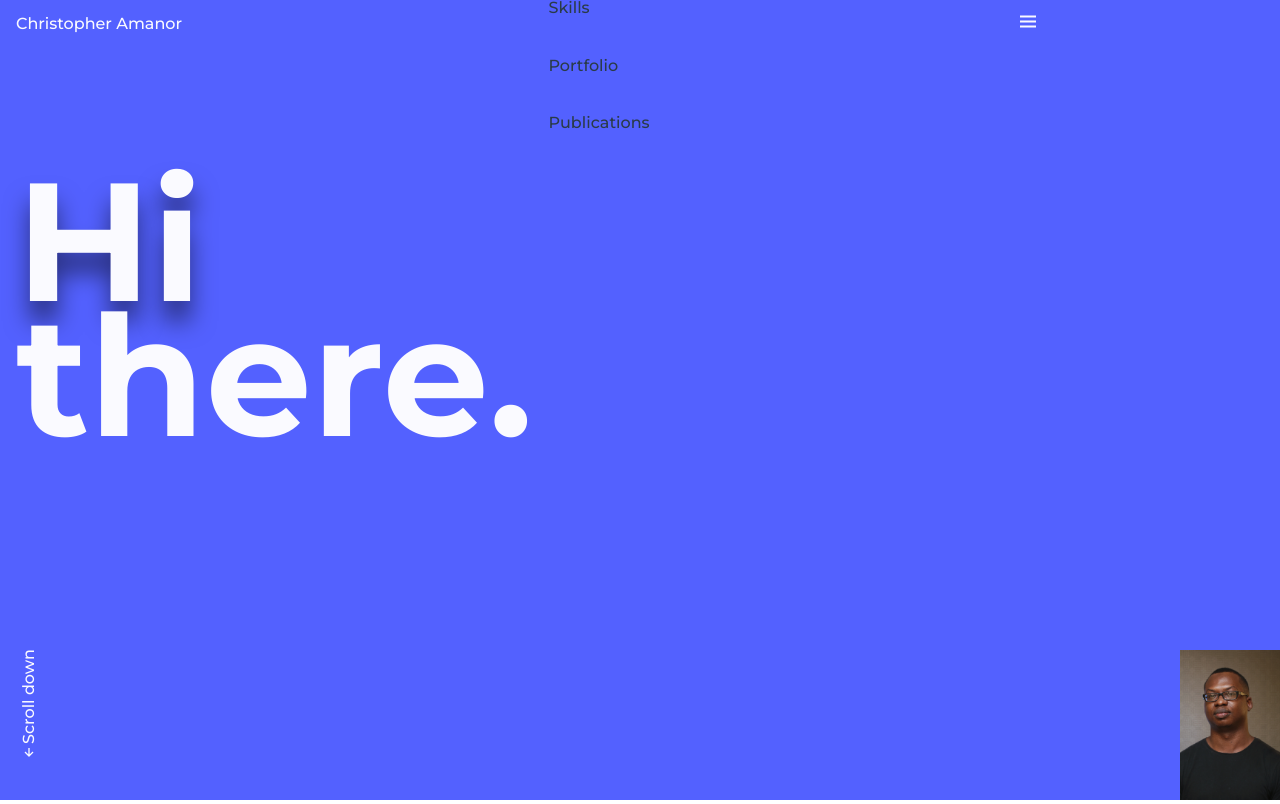
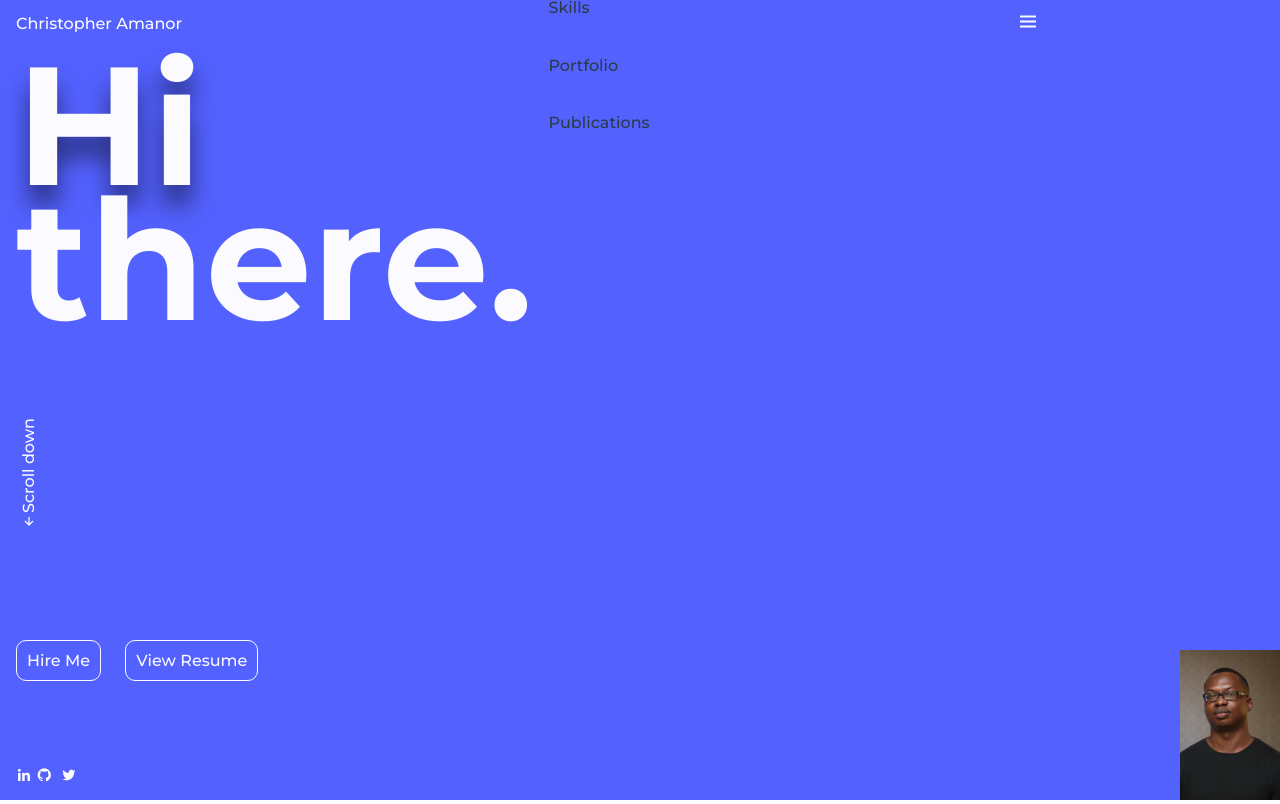
Before and after one commit to krys2fa/portfolio, a plain HTML site: page index.html in a window 1280 px wide. Shown: the top 804 px of the page. Drawn offline with nearby package versions, Linux system fonts and the light colour scheme.

Commit message:
Add action icon buttons to home page

```diff
--- a/assets/css/styles.css
+++ b/assets/css/styles.css
@@ -331,3 +331,15 @@ img {
 	margin-right: 20px;
 	cursor: pointer;
 }
+
+.action-buttons,
+.about-social-white {
+  color: var(--white-color);
+}
+
+.action-buttons {
+  border: 1px solid;
+	padding: 10px;
+	border-radius: 10px;
+	margin-right: 20px;
+}
--- a/index.html
+++ b/index.html
@@ -43,6 +43,18 @@
         <div class="home-scroll">
           <a href="#about" class="home-scroll-link"><i class="bx bx-up-arrow-alt"></i>Scroll down</a>
         </div>
+
+        <div>
+          <a class="action-buttons" target="_blank" href="mailto:christopher.k.amanor@gmail.com">Hire Me</a>
+          <a class="action-buttons" target="_blank" href="https://drive.google.com/file/d/1iXd-1thA0No7lRGFdefnDGzP2g9sdHGw/view?usp=sharing">View Resume</a>
+        </div>
+
+        <div class="about-social-white">
+            <a href="#" class="about-social-white"><i class="bx bxl-linkedin"></i></a>
+            <a href="#" class="about-social-white"><i class="bx bxl-github"></i></a>
+            <a href="#" class="about-social-white"><i class="bx bxl-angelist"></i></a>
+            <a href="#" class="about-social-white"><i class="bx bxl-twitter"></i></a>
+          </div>
 
         <img src="assets/images/chris.jpg" alt="" class="home-img">
       </div>
```
